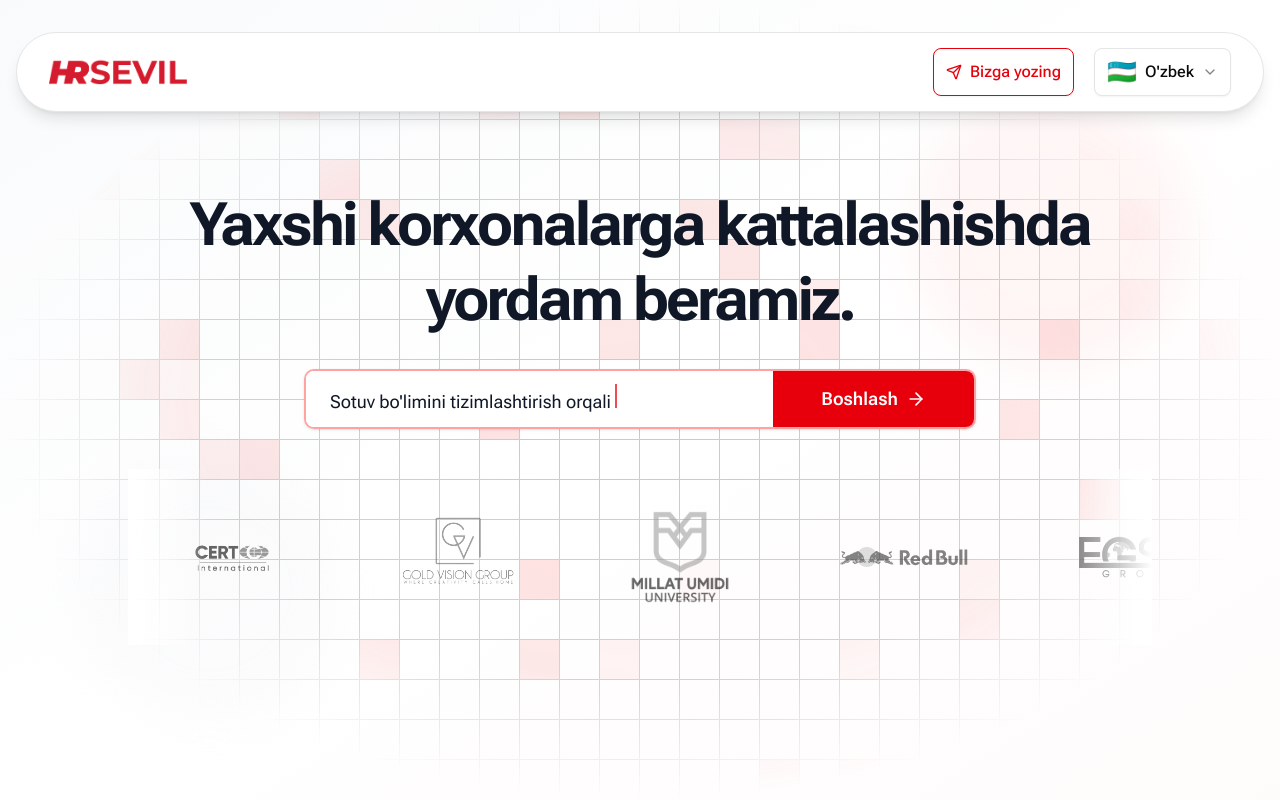
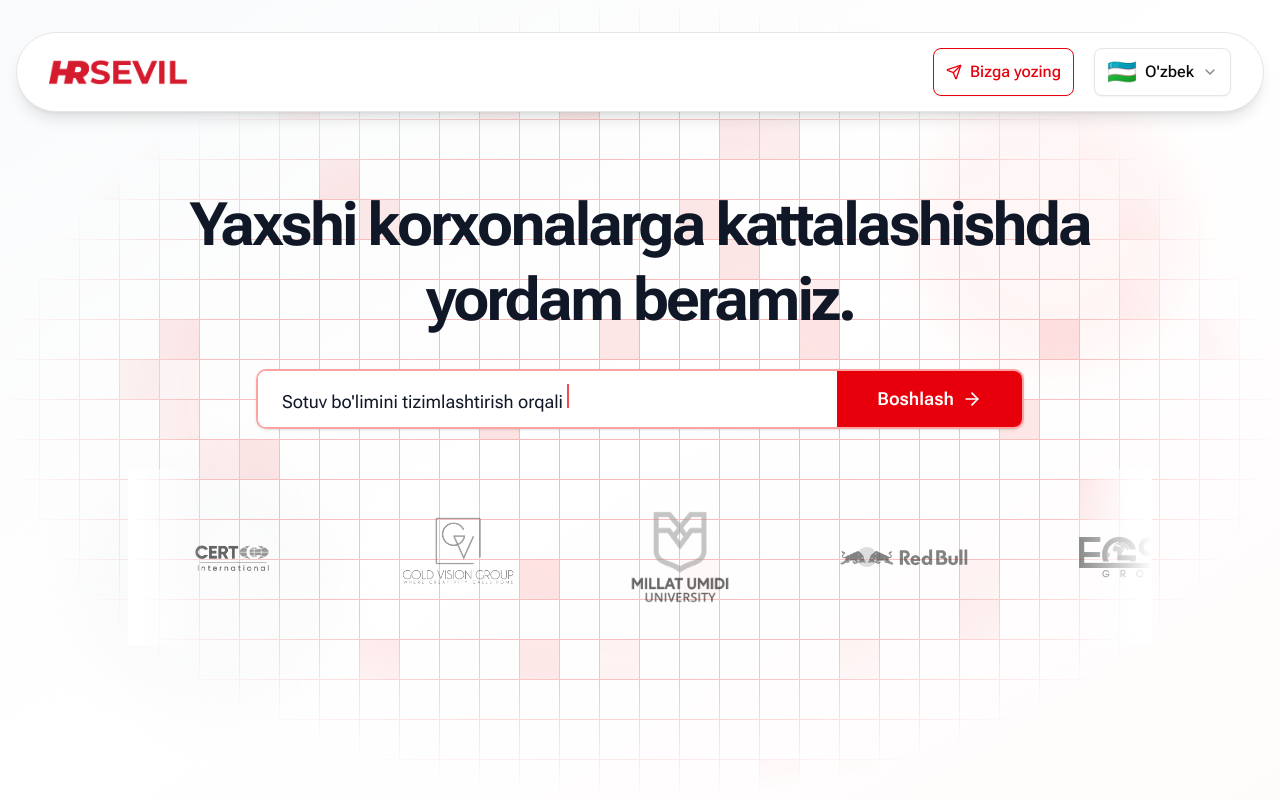
Before and after one commit to kameakihiko-1225/sevilhr, a Next.js app in the folder frontend/: page / in a window 1280 px wide. Shown: the top 800 px of the page. Built offline with nearby package versions, Linux system fonts and the light colour scheme.

Commit message:
update some fields

```diff
--- a/frontend/components/sections/application-form.tsx
+++ b/frontend/components/sections/application-form.tsx
@@ -727,7 +727,7 @@ export function ApplicationForm({ locale = 'uz', onSubmitSuccess }: ApplicationF
           <div className="space-y-4">
             {/* Phone Number Input */}
             <div>
-              <Label htmlFor="phoneNumber" className="text-base sm:text-lg md:text-xl font-semibold text-gray-900 mb-2 block">
+              <Label htmlFor="phoneNumber" className="text-sm sm:text-base md:text-lg lg:text-xl font-semibold text-gray-900 mb-2 block">
                 {t.form.phoneNumber.label}
               </Label>
               <Input
@@ -750,7 +750,7 @@ export function ApplicationForm({ locale = 'uz', onSubmitSuccess }: ApplicationF
 
             {/* Telegram Username Input (Optional) */}
             <div>
-              <Label htmlFor="telegramUsername" className="text-base sm:text-lg md:text-xl font-semibold text-gray-900 mb-2 block">
+              <Label htmlFor="telegramUsername" className="text-sm sm:text-base md:text-lg lg:text-xl font-semibold text-gray-900 mb-2 block">
                 {t.form.telegramUsername.label}
               </Label>
               <Input
--- a/frontend/components/sections/carousel-input-cta.tsx
+++ b/frontend/components/sections/carousel-input-cta.tsx
@@ -87,17 +87,17 @@ export function CarouselInputCTA({ locale = 'uz' }: CarouselInputCTAProps) {
   };
 
   return (
-    <div className="mb-4 sm:mb-6 md:mb-8 flex flex-col sm:flex-row items-stretch sm:items-center max-w-2xl mx-auto px-2 sm:px-0">
-      <div className="flex border-2 border-red-300 rounded-lg overflow-hidden flex-1 shadow-sm">
+    <div className="mb-4 sm:mb-6 md:mb-8 flex flex-col sm:flex-row items-stretch sm:items-center max-w-3xl mx-auto px-2 sm:px-0">
+      <div className="flex border-2 border-red-300 rounded-lg overflow-hidden flex-1 shadow-sm min-w-0">
         {/* Input field with carousel overlay */}
-        <div className="relative flex-1">
+        <div className="relative flex-1 min-w-0">
           <input
             type="text"
             disabled
             readOnly
             className={cn(
               "w-full h-11 sm:h-12 md:h-14 px-3 sm:px-4 md:px-6",
-              "text-sm sm:text-base md:text-lg",
+              "text-xs sm:text-sm md:text-base lg:text-lg",
               "bg-white text-gray-900 outline-none",
               "placeholder:text-transparent", // Hide default placeholder
               "cursor-default",
@@ -106,11 +106,11 @@ export function CarouselInputCTA({ locale = 'uz' }: CarouselInputCTAProps) {
             )}
           />
           {/* Carousel text overlay - styled like real input text */}
-          <div className="absolute inset-0 flex items-center px-3 sm:px-4 md:px-6 pointer-events-none">
-            <span className="text-sm sm:text-base md:text-lg text-gray-900 font-normal leading-normal transition-opacity duration-200">
+          <div className="absolute inset-0 flex items-center px-3 sm:px-4 md:px-6 pointer-events-none overflow-x-auto overflow-y-hidden scrollbar-hide">
+            <span className="text-xs sm:text-sm md:text-base lg:text-lg text-gray-900 font-normal leading-normal transition-opacity duration-200 whitespace-nowrap">
               {displayedText}
               {/* Cursor blink effect - more realistic */}
-              <span className="inline-block w-[2px] h-4 sm:h-5 md:h-6 bg-red-600 ml-0.5 sm:ml-1 animate-pulse" style={{ animationDuration: '1s' }} />
+              <span className="inline-block w-[2px] h-3 sm:h-4 md:h-5 lg:h-6 bg-red-600 ml-0.5 sm:ml-1 animate-pulse" style={{ animationDuration: '1s' }} />
             </span>
           </div>
         </div>
@@ -120,11 +120,11 @@ export function CarouselInputCTA({ locale = 'uz' }: CarouselInputCTAProps) {
           onClick={handleScrollToForm}
           className={cn(
             "bg-red-600 hover:bg-red-700 active:bg-red-800 text-white",
-            "px-4 sm:px-6 md:px-8 lg:px-12",
+            "px-3 sm:px-5 md:px-7 lg:px-10",
             "py-2.5 sm:py-3 md:py-4",
             "h-11 sm:h-12 md:h-14",
-            "text-sm sm:text-base md:text-lg font-semibold",
-            "flex items-center justify-center gap-1.5 sm:gap-2",
+            "text-xs sm:text-sm md:text-base lg:text-lg font-semibold",
+            "flex items-center justify-center gap-1 sm:gap-1.5 md:gap-2",
             "transition-colors duration-200",
             "whitespace-nowrap",
             "cursor-pointer",
--- a/frontend/lib/translations/en.json
+++ b/frontend/lib/translations/en.json
@@ -26,7 +26,7 @@
       "6": "Annual turnover",
       "7": "Number of employees",
       "8": "Your name",
-      "9": "Your phone number"
+      "9": "Your phone number and Telegram username"
     },
     "location": {
       "label": "Where is your company located?",
--- a/frontend/lib/translations/ru.json
+++ b/frontend/lib/translations/ru.json
@@ -26,7 +26,7 @@
       "6": "Годовой оборот",
       "7": "Количество сотрудников",
       "8": "Ваше имя",
-      "9": "Ваш номер телефона"
+      "9": "Ваш номер телефона и Telegram username"
     },
     "location": {
       "label": "Где находится ваша компания?",
--- a/frontend/lib/translations/uz.json
+++ b/frontend/lib/translations/uz.json
@@ -26,7 +26,7 @@
       "6": "Yillik aylanma",
       "7": "Xodimlar soni",
       "8": "Ismingiz",
-      "9": "Telefon raqamingiz"
+      "9": "Telefon raqamingiz va Telegram username"
     },
     "location": {
       "label": "Korxonangiz qayerda joylashgan?",
```
